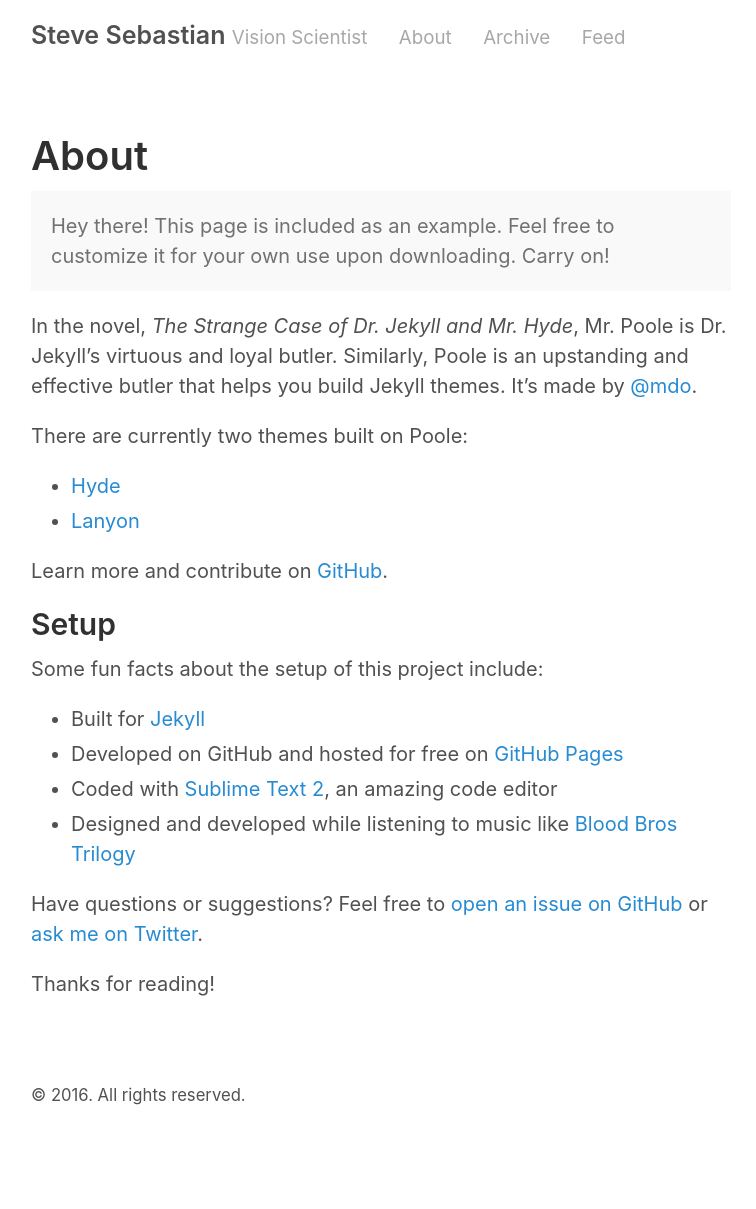
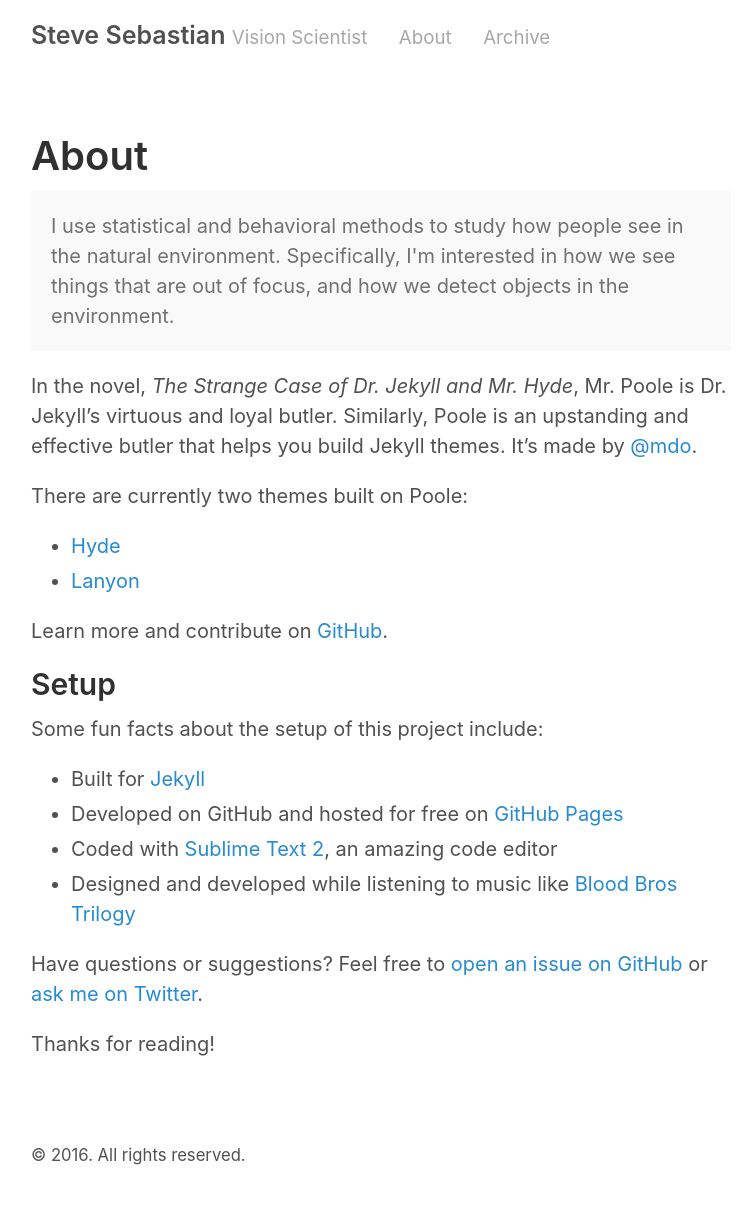
Before and after one commit to stevesebastian/stevesebastian.github.io, a Jekyll site: the page built from about.md, in a window 1280 px wide. Shown: the whole page, without its empty margins (259-1015 px from the left). Built offline with Jekyll 4.4.1, drawn with Linux system fonts in a browser that asks for light colours; before the commit the page ends 1149 px from its top, so only the background shows below that.

Commit message:
Updates
Updates to about me page.

```diff
--- a/_config.yml
+++ b/_config.yml
@@ -32,4 +32,4 @@ gems:
   - jekyll-gist
 
 # List of pages to include in the header
-pages_list:       {'About':'/about','Archive':'/archive','Feed':'/atom.xml'}
+pages_list:       {'About':'/about','Archive':'/archive'}
--- a/about.md
+++ b/about.md
@@ -4,7 +4,7 @@ title: About
 ---
 
 <p class="message">
-  Hey there! This page is included as an example. Feel free to customize it for your own use upon downloading. Carry on!
+  I use statistical and behavioral methods to study how people see in the natural environment. Specifically, I'm interested in how we see things that are out of focus, and how we detect objects in the environment.
 </p>
 
 In the novel, *The Strange Case of Dr. Jekyll and Mr. Hyde*, Mr. Poole is Dr. Jekyll's virtuous and loyal butler. Similarly, Poole is an upstanding and effective butler that helps you build Jekyll themes. It's made by [@mdo](https://twitter.com/mdo).
```
